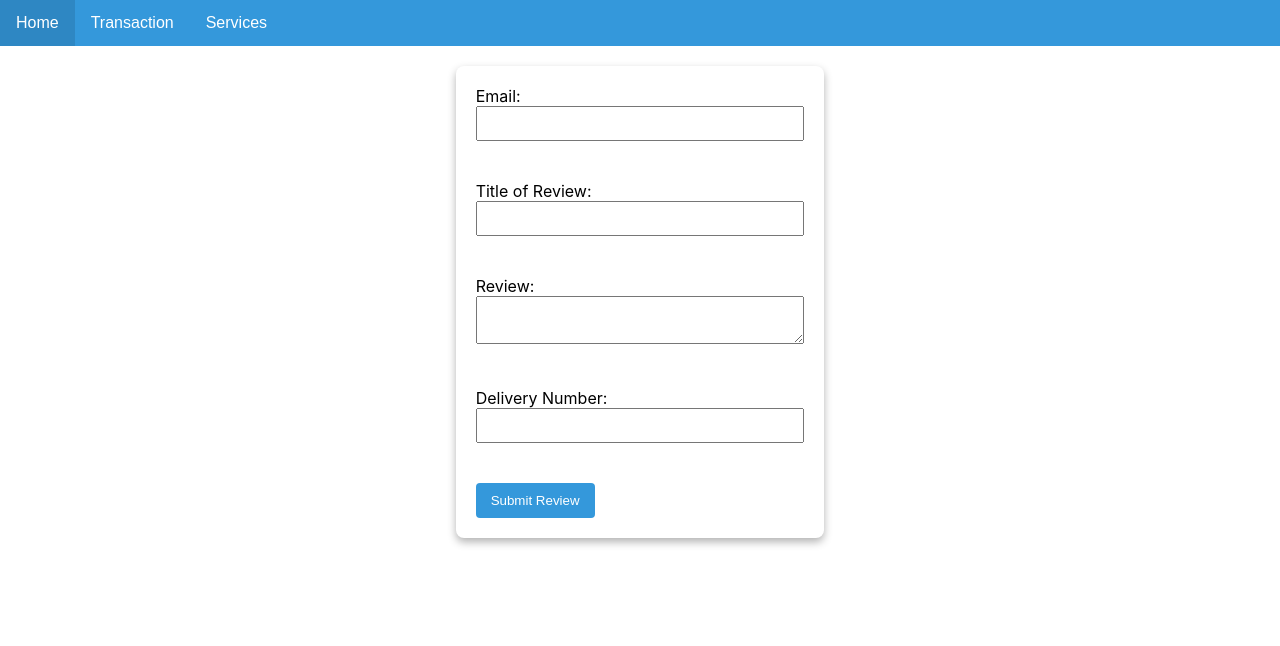
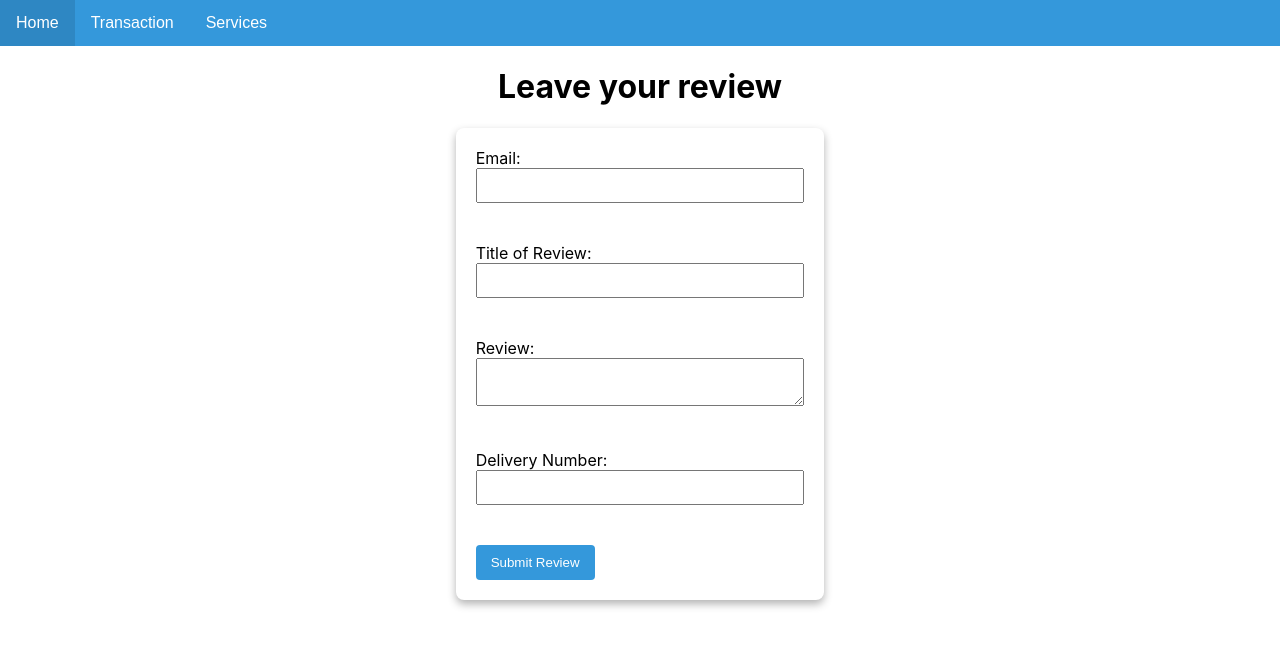
Before and after one commit to arcvelit/SADPS, a React (Create React App) app in the folder sadps-app/: page /leave-a-review in a window 1280 px wide. Shown: the top 646 px of the page. Built offline with nearby package versions, Linux system fonts and the light colour scheme.

Commit message:
Removed QuotationProposal page

```diff
--- a/sadps-app/src/App.js
+++ b/sadps-app/src/App.js
@@ -2,7 +2,6 @@ import React from 'react';
 import { BrowserRouter as Router, Routes, Route, Navigate } from 'react-router-dom';
 
 import MakeDeliveryRequest from "./components/Deliveries/Customer/MakeDeliveryRequest"
-import GenerateQuotationProposal from './components/Deliveries/Customer/GenerateQuotationProposal';
 import DefaultHome from './components/Home/DefaultHome';
 import NavigationBar from './components/General/NavigationBar';
 import LeaveAReview from './components/Deliveries/Customer/LeaveAReview';
@@ -18,7 +17,6 @@ function App() {
         <Route path="/get-tracking-updates" Component={GetTrackingUpdates}/>
         <Route path="/leave-a-review" Component={LeaveAReview}/>
         <Route path="/make-delivery-request" Component={MakeDeliveryRequest}/>
-        <Route path="/generate-quotation-proposal" Component={GenerateQuotationProposal}/>
         <Route path="/transaction" Component={Transaction}/>
         <Route path="/" Component={DefaultHome}/>
 
--- a/sadps-app/src/components/Deliveries/Customer/GenerateQuotationProposal.js
+++ /dev/null
@@ -1,12 +0,0 @@
-import React from 'react';
-
-function GenerateQuotationProposal()
-{
-    return (
-      <div>
-
-      </div>
-    );
-}
-
-export default GenerateQuotationProposal;
--- a/sadps-app/src/components/Deliveries/Customer/GetTrackingUpdates.js
+++ b/sadps-app/src/components/Deliveries/Customer/GetTrackingUpdates.js
@@ -26,7 +26,10 @@ const handleSubmit = (e) => {
 
 return (
    <div className='container'>
+          <h1>Track your packages</h1>
+
     <div className='tracking-form'>
+
       <form onSubmit={handleSubmit}>
         <label>
           Tracking Number:
--- a/sadps-app/src/components/Deliveries/Customer/LeaveAReview.js
+++ b/sadps-app/src/components/Deliveries/Customer/LeaveAReview.js
@@ -16,6 +16,7 @@ function LeaveAReview()
 
   return (
     <div className='review-container'>
+      <h1>Leave your review</h1>
     <form className='review-form' onSubmit={handleSubmit}>
       <label>
         Email:
--- a/sadps-app/src/components/Deliveries/Customer/Style/Review.css
+++ b/sadps-app/src/components/Deliveries/Customer/Style/Review.css
@@ -9,7 +9,6 @@
   }
 
   .review-form {
-    margin: 20px;
     background-color: #fff;
     padding: 20px;
     border-radius: 8px;
--- a/sadps-app/src/components/General/NavigationBar.js
+++ b/sadps-app/src/components/General/NavigationBar.js
@@ -32,9 +32,6 @@ function NavigationBar()
                             <Link to="/make-delivery-request" style={STYLE_LINK_DROPDOWN}>New delivery request</Link>
                         </li>
                         <li>
-                            <Link to="/generate-quotation-proposal" style={STYLE_LINK_DROPDOWN}>New quotation proposal</Link>
-                        </li>
-                        <li>
                             <Link to="/get-tracking-updates" style={STYLE_LINK_DROPDOWN}>Track a delivery</Link>
                         </li>
                         <li>
--- a/sadps-app/src/components/Transaction/Transaction.jsx
+++ b/sadps-app/src/components/Transaction/Transaction.jsx
@@ -1,6 +1,6 @@
 import React from 'react';
 import './Transaction.css';
-import parcel from './stockparcel.webp';
+import parcel from './stockparcel.png';
 import { useTransactionDetails } from './hooks';
 import { useLocation } from 'react-router-dom';
 
```
Also changed, not shown: sadps-app/src/components/Transaction/stockparcel.png (added), sadps-app/src/components/Transaction/stockparcel.webp (deleted).
